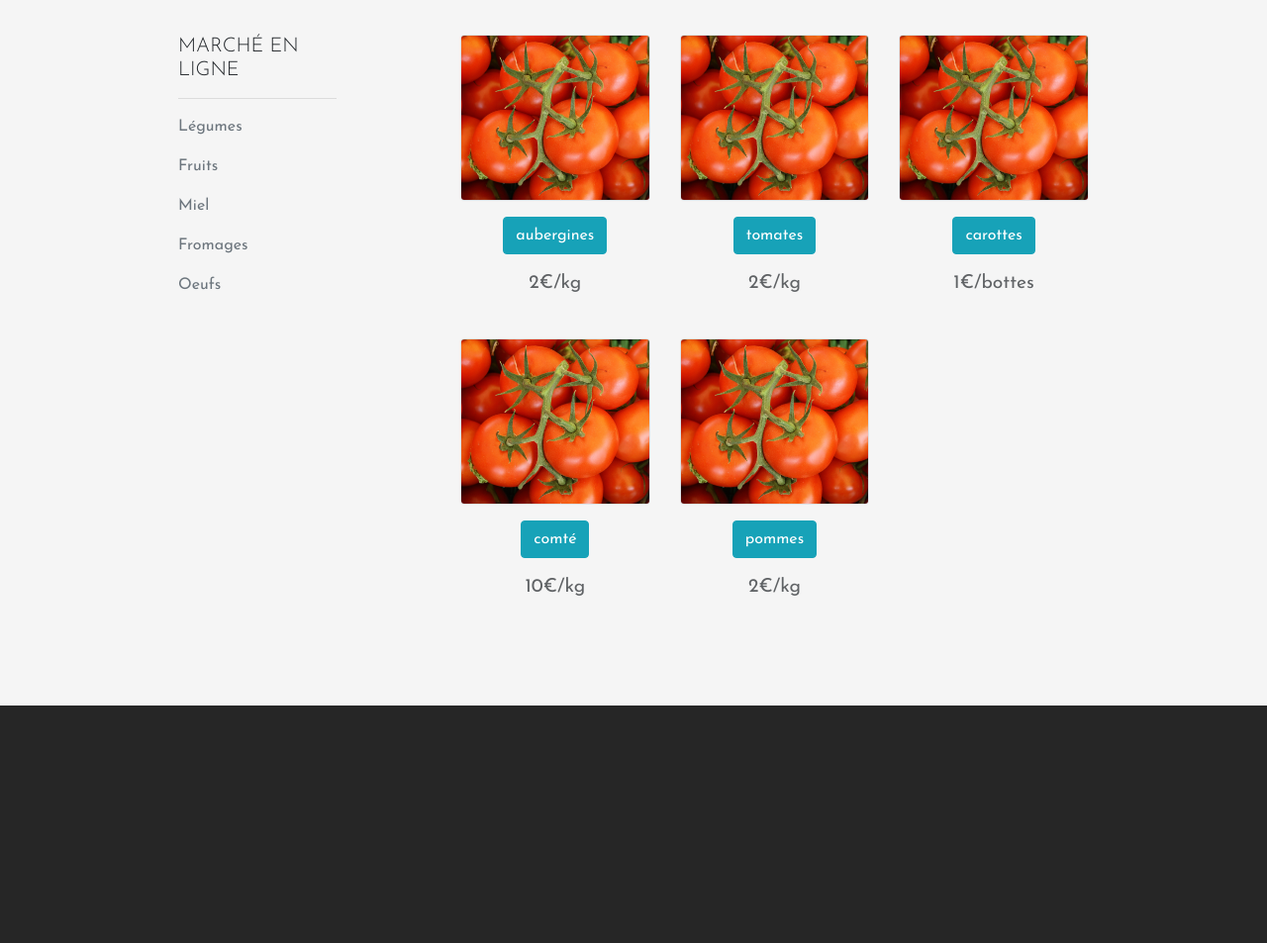
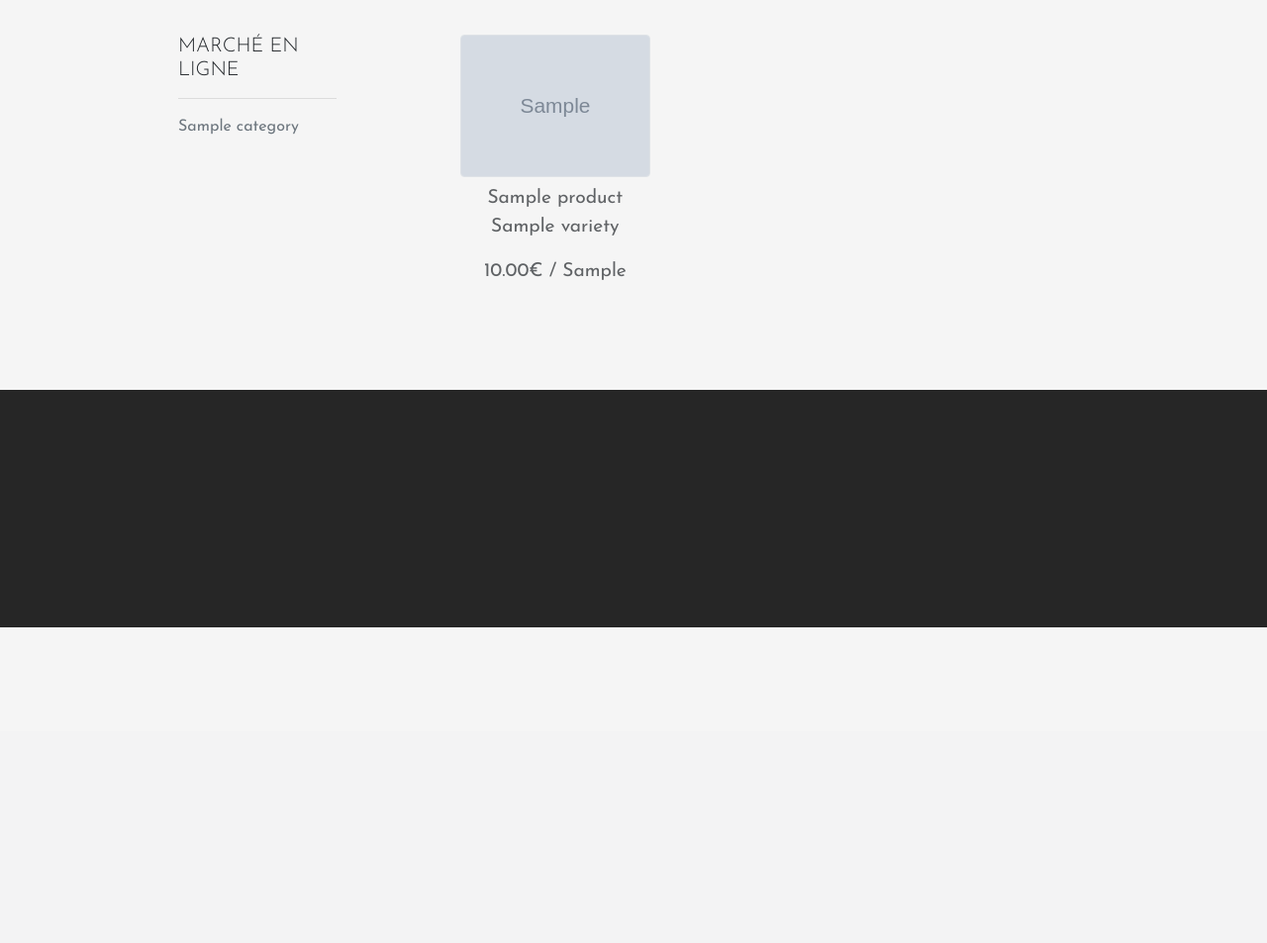
Before and after one commit to GregDupl/OnlineFarmerMarket, a Django app: page /marcheenligne in a window 1280 px wide. Shown: the part 61-1014 px from the top of the page at 99% size. After the commit the page ends 695 px from the top, so only its background shows below. Run offline with Django 3.2, Linux system fonts and the light colour scheme; tables that the repository leaves empty hold one stand-in row (values such as "Sample post"); grey boxes marked "Sample" are stand-in pictures; some libraries are stand-ins or nearby versions.

Commit message:
updating view + template(html/css/js) for online market with new dataset

```diff
--- a/store/static/store/css/style.css
+++ b/store/static/store/css/style.css
@@ -162,3 +162,18 @@ footer{
 h5{
   font-family: "josefinLight";
 }
+
+.img_product{
+  position: relative;
+}
+
+.out_of_stock{
+  position: absolute;
+  top:1em;
+  right: 0.1em;
+  color: white;
+  background-color: rgba(38,38,38,1);
+  opacity: 1;
+  font-size: 1em;
+  font-family: "josefinLight";
+}
--- a/store/static/store/js/script.js
+++ b/store/static/store/js/script.js
@@ -17,8 +17,8 @@ $(".filtres").on('click', function (event){
 
 $('#detailProduct').on('show.bs.modal', function (event) {
   var button = $(event.relatedTarget) // Button that triggered the modal
-  var name = button.data('product') // Extract info from data-* attributes
-  var prix = button.data('price') + "€"
+  var name = button.data('product') + " - " + button.data('variety') // Extract info from data-* attributes
+  var prix = button.data('price') + "€ / " + button.data('unity')
   // If necessary, you could initiate an AJAX request here (and then do the updating in a callback).
   // Update the modal's content. We'll use jQuery here, but you could use a data binding library or other methods instead.
   var modal = $(this)
--- a/store/templates/store/webmarket.html
+++ b/store/templates/store/webmarket.html
@@ -9,9 +9,10 @@
       <div class="offset-md-1 col-md-2 col-sm-3 my-3">
         <h5 class="text-uppercase">Marché en Ligne</h5>
         <hr>
-        {%for elt in category%}
+        {%for elt in filter%}
         <ul class="">
-          <a href="#" id="{{elt.name}}" class="text-muted filtres">{{elt.name}}</a></ul>
+          <a href="#" id="{{elt.name}}" class="text-muted filtres">{{elt.name}}</a>
+        </ul>
         {%endfor%}
       </div>
 
@@ -19,19 +20,34 @@
       <div class="offset-sm-1 col-sm-7 my-auto">
         <div class="row">
 
-          {%for elt in product%}
-          <div class="col-md-4 text-center my-3 product" data-category="{{elt.Category}}">
-            <div class="">
-              <img src="{% static 'store/img/tomato.jpg' %}" alt="" class="img-fluid mb-2 border rounded">
-              <div class="infosproduct">
-                <button type="button" class="btn btn-info my-2"
-                data-toggle="modal" data-target="#detailProduct" data-price="{{elt.prix}}" data-product="{{elt.nom}}">
-                  {{elt.nom}}
-                </button>
-                <p class="my-2">{{elt.prix}}€/{{elt.unité}}</p>
+          {%for elt in catalog%}
+
+            {%if elt.available %}
+              <div class="col-md-4 text-center my-3 product" data-category="{{elt.fk_product.fk_category.name}}">
+                <div class="">
+                  <div class="img_product" data-toggle="modal" data-target="#detailProduct"
+                  data-price="{{elt.price}}" data-product="{{elt.fk_product.name}}"
+                  data-variety="{{elt.name}}" data-unity="{{elt.fk_unity.type}}">
+
+                    {%if elt.image != "no_url_product"%}
+                      <img src="{{elt.image}}" alt="" class="img-fluid mb-2 border rounded">
+                    {%else%}
+                      <img src="{% static 'store/img/tomato.jpg' %}" alt="" class="img-fluid mb-2 border rounded">
+                    {%endif%}
+
+                    {%if elt.stock == 0%}
+                    <p class="out_of_stock py-2 px-2"> RUPTURE DE STOCK</p>
+                    {%endif%}
+
+                  </div>
+                  <div class="infosproduct">
+                    <p>{{elt.fk_product.name|capfirst}} <br>{{elt.name|capfirst}}</p>
+                    <p class="my-2">{{elt.price}}€ / {{elt.fk_unity.type}}</p>
+                  </div>
+                </div>
               </div>
-            </div>
-          </div>
+            {%endif%}
+
           {%endfor%}
 
       </div>
@@ -59,7 +75,7 @@
           <div class="offset-lg-1 col-lg-6 my-auto">
             <div class="row">
               <div class="col-md-12">
-                <p class="price my-2">prix</p>
+                <p class="price my-2">prix / unité</p>
                 <form class="" action="index.html" method="post">
                   <div class="form-group my-2">
                     <label for="QuantityProduct">Quantité</label>
--- a/store/views.py
+++ b/store/views.py
@@ -1,26 +1,18 @@
 from django.shortcuts import render
-
+from store.models import *
 # Create your views here.
 def index(request):
     return render(request, 'store/index.html')
 
 def webmarket(request):
+    variety = Variety.objects.all()
+    category = Category.objects.all()
+
     context = {
-    "product" : [
-        { "nom" : "aubergines", "prix" : "2", "unité" : "kg", "Category" : "Légumes"},
-        { "nom" : "tomates", "prix" : "2", "unité" : "kg", "Category" : "Légumes"},
-        { "nom" : "carottes", "prix" : "1", "unité" : "bottes", "Category" : "Légumes"},
-        { "nom" : "comté", "prix" : "10", "unité" : "kg", "Category" : "Fromages"},
-        { "nom" : "pommes", "prix" : "2", "unité" : "kg", "Category" : "Fruits"}
-    ],
-    "category" : [
-    {"name" : "Légumes"},
-    {"name" : "Fruits"},
-    {"name" : "Miel"},
-    {"name" : "Fromages"},
-    {"name" : "Oeufs"},
-    ]
+    "catalog" : variety,
+    "filter" : category
     }
+
     return render(request,'store/webmarket.html', context)
 
 
```
